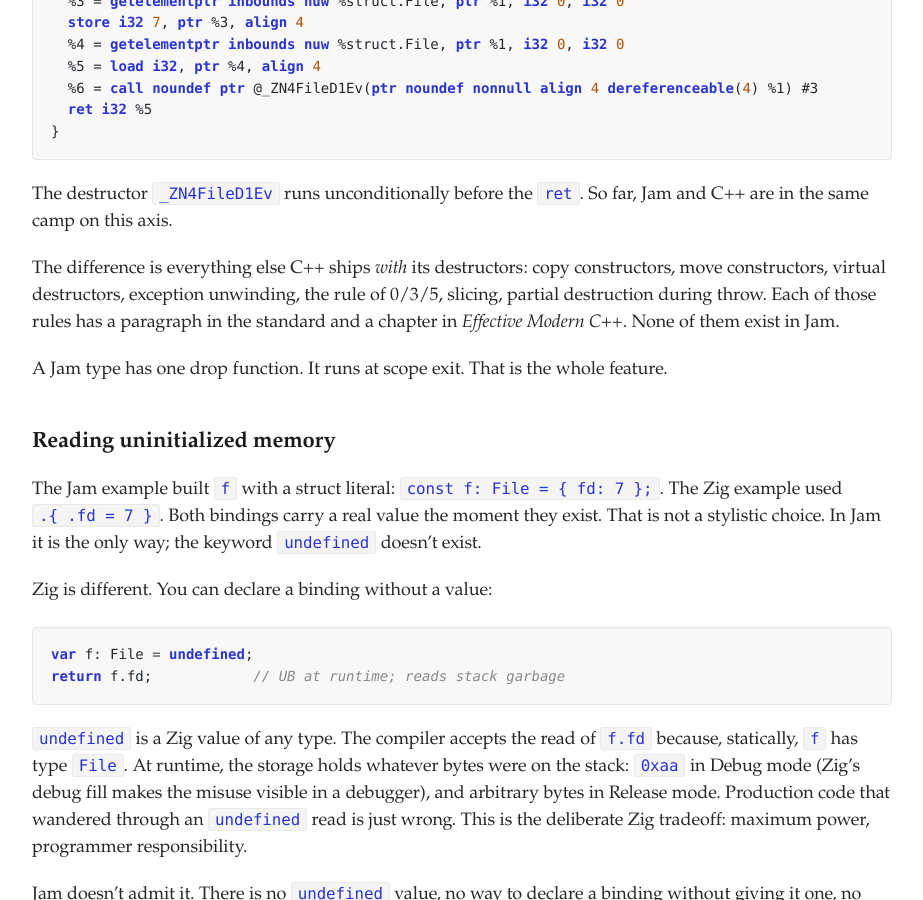
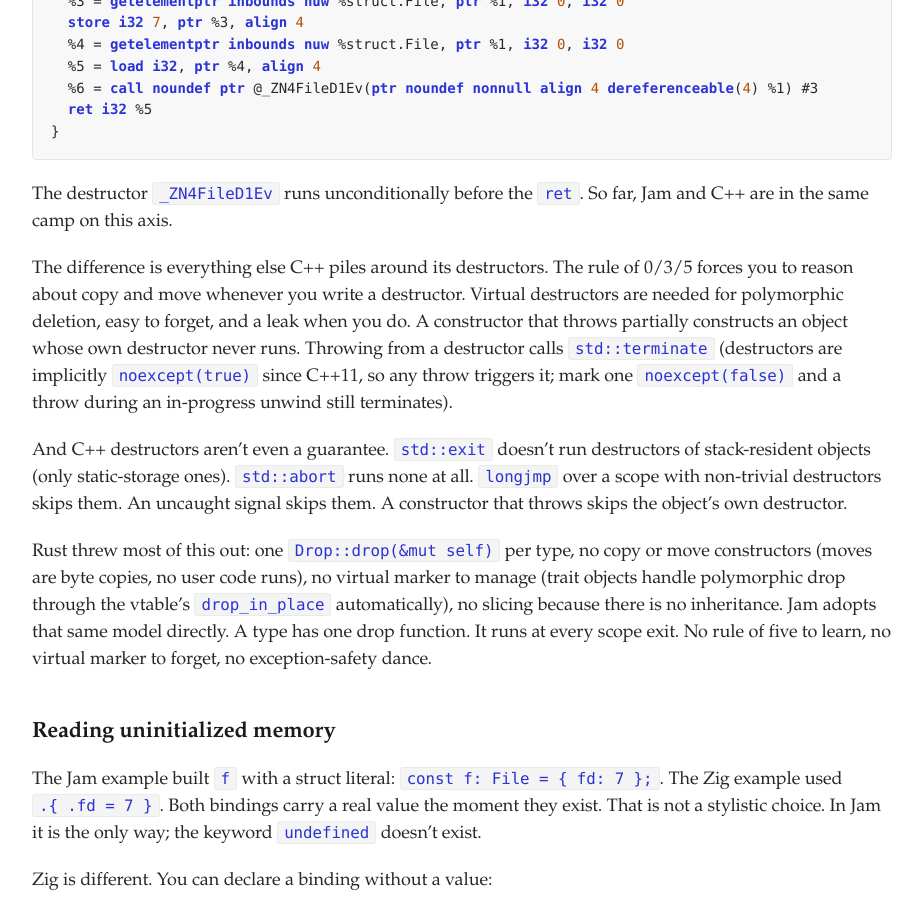
Before and after one commit to raphamorim/raphamorim.github.com, a Jekyll site: the page built from _posts/2026-05-20-jam-programming-language.md, in a window 1280 px wide and 900 px high, scrolled down 4479 px. Shown: the whole window, without its empty margins (178-1101 px from the left). Built offline with Jekyll 4.4.1, drawn with Linux system fonts in a browser that asks for light colours.

Commit message:
improve c++ comp

```diff
--- a/_posts/2026-05-20-jam-programming-language.md
+++ b/_posts/2026-05-20-jam-programming-language.md
@@ -134,9 +134,11 @@
 
 The destructor `_ZN4FileD1Ev` runs unconditionally before the `ret`. So far, Jam and C++ are in the same camp on this axis.
 
-The difference is everything else C++ ships *with* its destructors: copy constructors, move constructors, virtual destructors, exception unwinding, the rule of 0/3/5, slicing, partial destruction during throw. Each of those rules has a paragraph in the standard and a chapter in *Effective Modern C++*. None of them exist in Jam.
+The difference is everything else C++ piles around its destructors. The rule of 0/3/5 forces you to reason about copy and move whenever you write a destructor. Virtual destructors are needed for polymorphic deletion, easy to forget, and a leak when you do. A constructor that throws partially constructs an object whose own destructor never runs. Throwing from a destructor calls `std::terminate` (destructors are implicitly `noexcept(true)` since C++11, so any throw triggers it; mark one `noexcept(false)` and a throw during an in-progress unwind still terminates).
 
-A Jam type has one drop function. It runs at scope exit. That is the whole feature.
+And C++ destructors aren't even a guarantee. `std::exit` doesn't run destructors of stack-resident objects (only static-storage ones). `std::abort` runs none at all. `longjmp` over a scope with non-trivial destructors skips them. An uncaught signal skips them. A constructor that throws skips the object's own destructor.
+
+Rust threw most of this out: one `Drop::drop(&mut self)` per type, no copy or move constructors (moves are byte copies, no user code runs), no virtual marker to manage (trait objects handle polymorphic drop through the vtable's `drop_in_place` automatically), no slicing because there is no inheritance. Jam adopts that same model directly. A type has one drop function. It runs at every scope exit. No rule of five to learn, no virtual marker to forget, no exception-safety dance.
 
 ### Reading uninitialized memory
 
```
